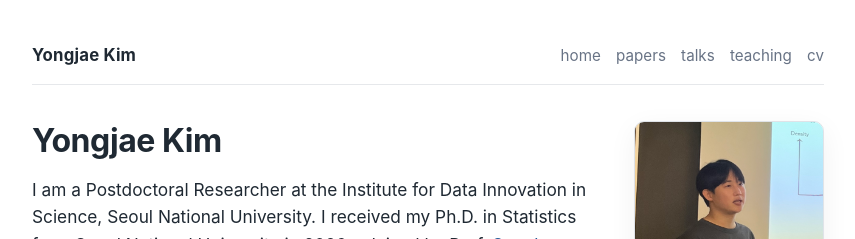
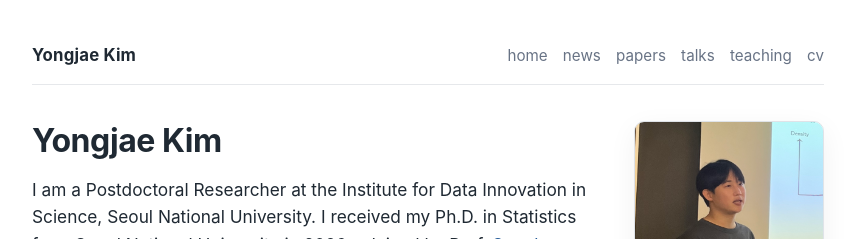
Before and after one commit to cherrrycooky/cherrrycooky.github.io, a Jekyll site: the page built from index.markdown, in a window 1280 px wide. Shown: the top 239 px of the page, without its empty margins (212-1067 px from the left). Built offline with Jekyll 4.4.1, drawn with Linux system fonts in a browser that asks for light colours.

Commit message:
Link to News from the main navigation

```diff
--- a/_layouts/default.html
+++ b/_layouts/default.html
@@ -14,6 +14,7 @@
         <a class="site-title" href="{{ '/' | relative_url }}">{{ site.title }}</a>
         <nav class="topnav" aria-label="Main navigation">
           <a href="{{ '/' | relative_url }}">home</a>
+          <a href="{{ '/news/' | relative_url }}">news</a>
           <a href="{{ '/papers/' | relative_url }}">papers</a>
           <a href="{{ '/talks/' | relative_url }}">talks</a>
           <a href="{{ '/teaching/' | relative_url }}">teaching</a>
```
